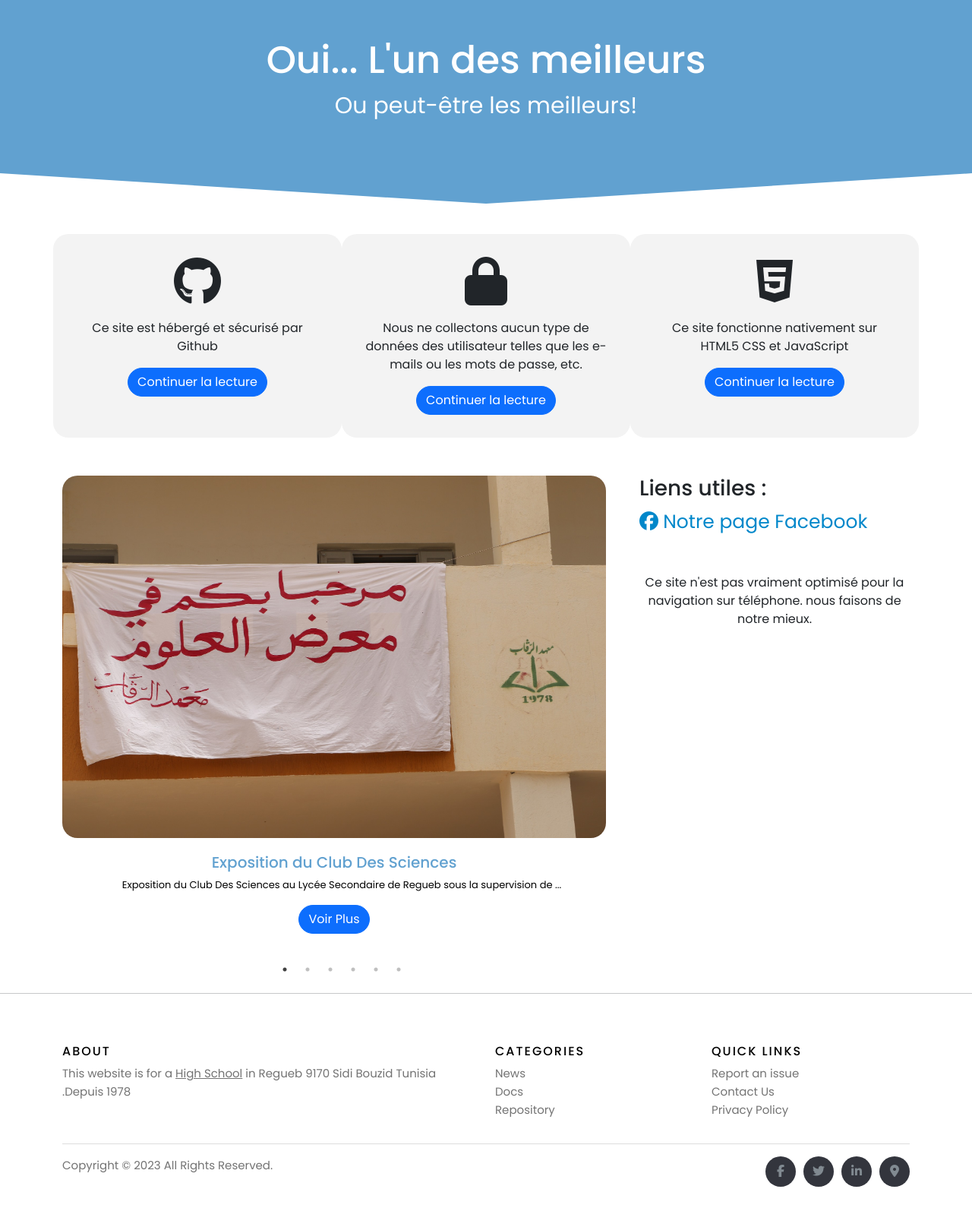
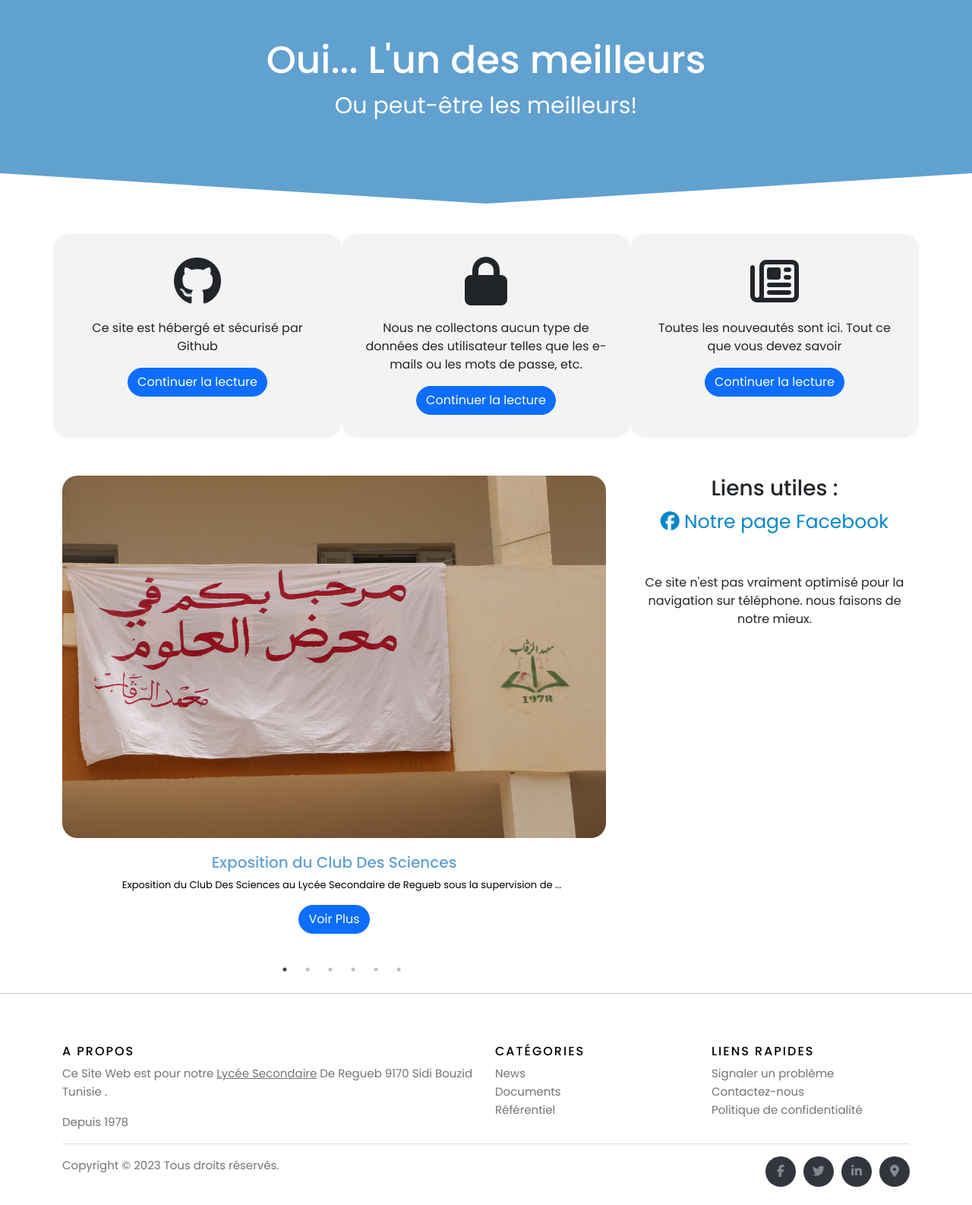
Before and after one commit to LyceeRegueb/LyceeRegueb.github.io, a PHP site: page / in a window 1280 px wide. Shown: the part 596-2182 px from the top of the page at 76% size. Run offline with PHP 8.4, Linux system fonts and the light colour scheme; some libraries are stand-ins or nearby versions.

Commit message:
bug fixes

```diff
--- a/Feed/2023-05/06/assets/css/style.css
+++ b/Feed/2023-05/06/assets/css/style.css
@@ -258,8 +258,7 @@ section {
 }
 
 .p-svt:hover{
-  scale: 1.1;
-  box-shadow: 0 0 7px 0 #f3f3f3;
+  scale: 1.3;
   border-radius: 20px;
 }
 .blank{
--- a/assets/css/style.css
+++ b/assets/css/style.css
@@ -32,6 +32,13 @@ a {
     cursor: pointer;
     border-radius: 20px;
 }
+@media(max-width:760px){
+  .navbar .level-nav-link.nav-link:hover{
+    border-radius: 0px;
+  }
+}
+
+
 .hero {
   background: linear-gradient(-45deg, #ee7752, #e73c7e, #23a6d5, #23d5ab);
   background-size: 400% 400%;
@@ -544,3 +551,6 @@ word-break: break-word !important;
 .translate{
   display: none;
 }
+.useful-links-headers{
+  text-align: center;
+}
--- a/index.html
+++ b/index.html
@@ -131,10 +131,10 @@
                   <a href="./about/privacy.html" class="btn btn-primary rounded-pill">Continuer la lecture</a>
                </article>
                <article class="article col-lg-4">
-                  <i class="fa fa-html5 article-icon"></i>
+                  <i class="fa fa-newspaper-o article-icon"></i>
                   <h3 class="article-titile"></h3>
-                  <p>Ce site fonctionne nativement sur HTML5 CSS et JavaScript</p>
-                  <a href="./about/repo.html" class="btn btn-primary rounded-pill ">Continuer la lecture</a>
+                  <p>Toutes les nouveautés sont ici. Tout ce que vous devez savoir</p>
+                  <a href="./News/news.html" class="btn btn-primary rounded-pill">Continuer la lecture</a>
                </article>
             </div>
          </div>
@@ -233,25 +233,26 @@
       <div class="container">
         <div class="row">
           <div class="col-sm-12 col-md-6">
-            <h6>About</h6>
-            <p class="text-justify">This website is for a <a class="maps" href="https://www.google.com/maps/place/Lyc%C3%A9e+Regueb/@34.8607896,9.7852903,19z/data=!4m14!1m7!3m6!1s0x12fefdb47ba6b1e5:0x5ae94e378eb5cdb2!2sLyc%C3%A9e+Ar+Riqab!8m2!3d34.8608025!4d9.7851042!16s%2Fg%2F11c1n26m36!3m5!1s0x12fefdb464c7588d:0x401ceea529c4d8ed!8m2!3d34.8608314!4d9.7853769!16s%2Fg%2F11crzg184c">High School</a> in Regueb 9170 Sidi Bouzid Tunisia .Depuis 1978 </p>
-          </div>
+            <h6>A Propos</h6>
+            <p class="text-justify">Ce Site Web est pour notre <a class="maps" href="https://www.google.com/maps/place/Lyc%C3%A9e+Regueb/@34.8607896,9.7852903,19z/data=!4m14!1m7!3m6!1s0x12fefdb47ba6b1e5:0x5ae94e378eb5cdb2!2sLyc%C3%A9e+Ar+Riqab!8m2!3d34.8608025!4d9.7851042!16s%2Fg%2F11c1n26m36!3m5!1s0x12fefdb464c7588d:0x401ceea529c4d8ed!8m2!3d34.8608314!4d9.7853769!16s%2Fg%2F11crzg184c">Lycée Secondaire</a> De Regueb 9170 Sidi Bouzid Tunisie .</p>
+            <pc class="text-justify">Depuis 1978</pc>
+         </div>
 
           <div class="col-xs-6 col-md-3">
-            <h6>Categories</h6>
+            <h6>Catégories</h6>
             <ul class="footer-links">
               <li><a href="./News/news.html">News</a></li>
-              <li><a href="./about/github.html">Docs</a></li>
-              <li><a href="./about/repo.html">Repository</a></li>
+              <li><a href="./about/github.html">Documents</a></li>
+              <li><a href="https://github.com/LyceeRegueb/LyceeRegueb.github.io">Référentiel</a></li>
             </ul>
           </div>
 
           <div class="col-xs-6 col-md-3">
-            <h6>Quick Links</h6>
+            <h6>Liens Rapides</h6>
             <ul class="footer-links">
-              <li><a href="https://github.com/Ryosuke-420/Ryosuke-420.github.io/issues">Report an issue</a></li>
-              <li><a href="https://github.com/Ryosuke-420">Contact Us</a></li>
-              <li><a href="./about/privacy.html">Privacy Policy</a></li>
+              <li><a href="https://github.com/LyceeRegueb/LyceeRegueb.github.io/issues">Signaler un problème</a></li>
+              <li><a href="https://github.com/Ryosuke-420">Contactez-nous</a></li>
+              <li><a href="./about/privacy.html">Politique de confidentialité</a></li>
             </ul>
           </div>
         </div>
@@ -260,7 +261,7 @@
       <div class="container">
         <div class="row">
           <div class="col-md-8 col-sm-6 col-xs-12">
-            <p class="copyright-text">Copyright &copy; 2023 All Rights Reserved.
+            <p class="copyright-text">Copyright &copy; 2023 Tous droits réservés.
             </p>
           </div>
 
```
Also changed, not shown: News/news.html (+13 -12 lines).
